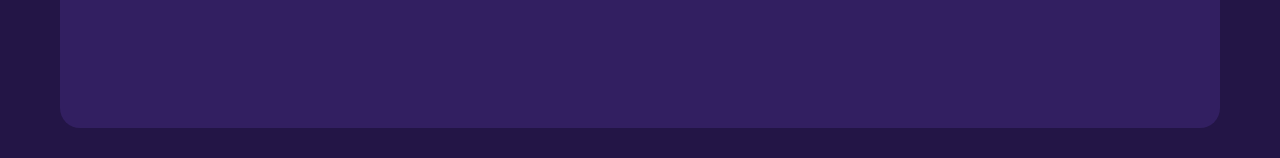
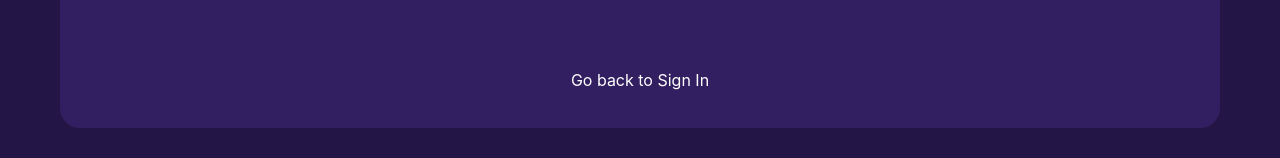
Before and after one commit to PETRUSBLACK/Soccer, a React (Create React App) app: page / in a window 1280 px wide. Shown: the part 3162-3320 px from the top of the page. Built offline with nearby package versions, Linux system fonts and the light colour scheme.

Commit message:
ading the sigup text

```diff
--- a/src/Components/all-cards/create-all-cards.jsx
+++ b/src/Components/all-cards/create-all-cards.jsx
@@ -40,6 +40,7 @@ function CreateAccount() {
                       </p>
               </div>
             </div>
+            <center style={{marginTop:"70px"}}>Go back to Sign In</center>
           </div>
         </div>
       </section>
```
